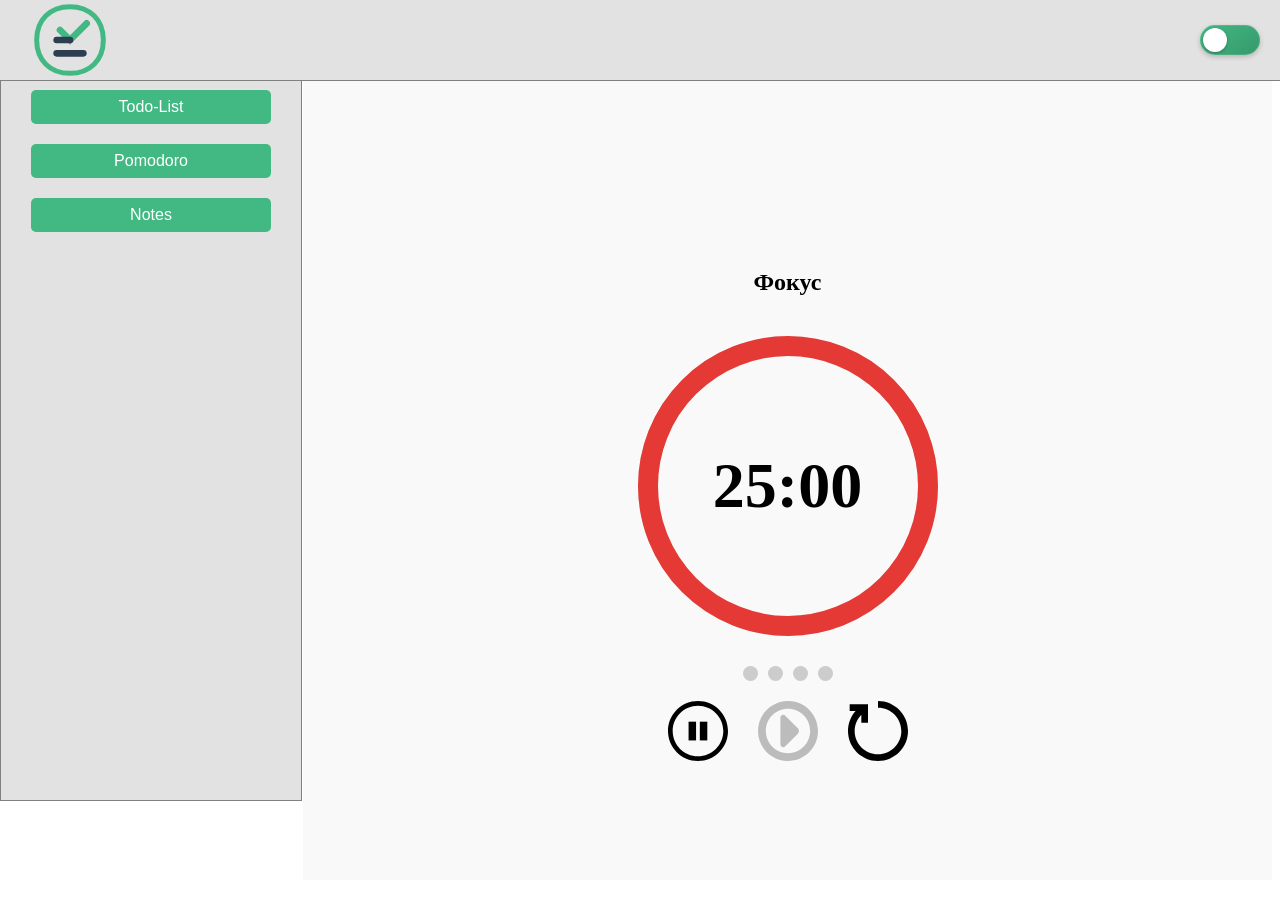
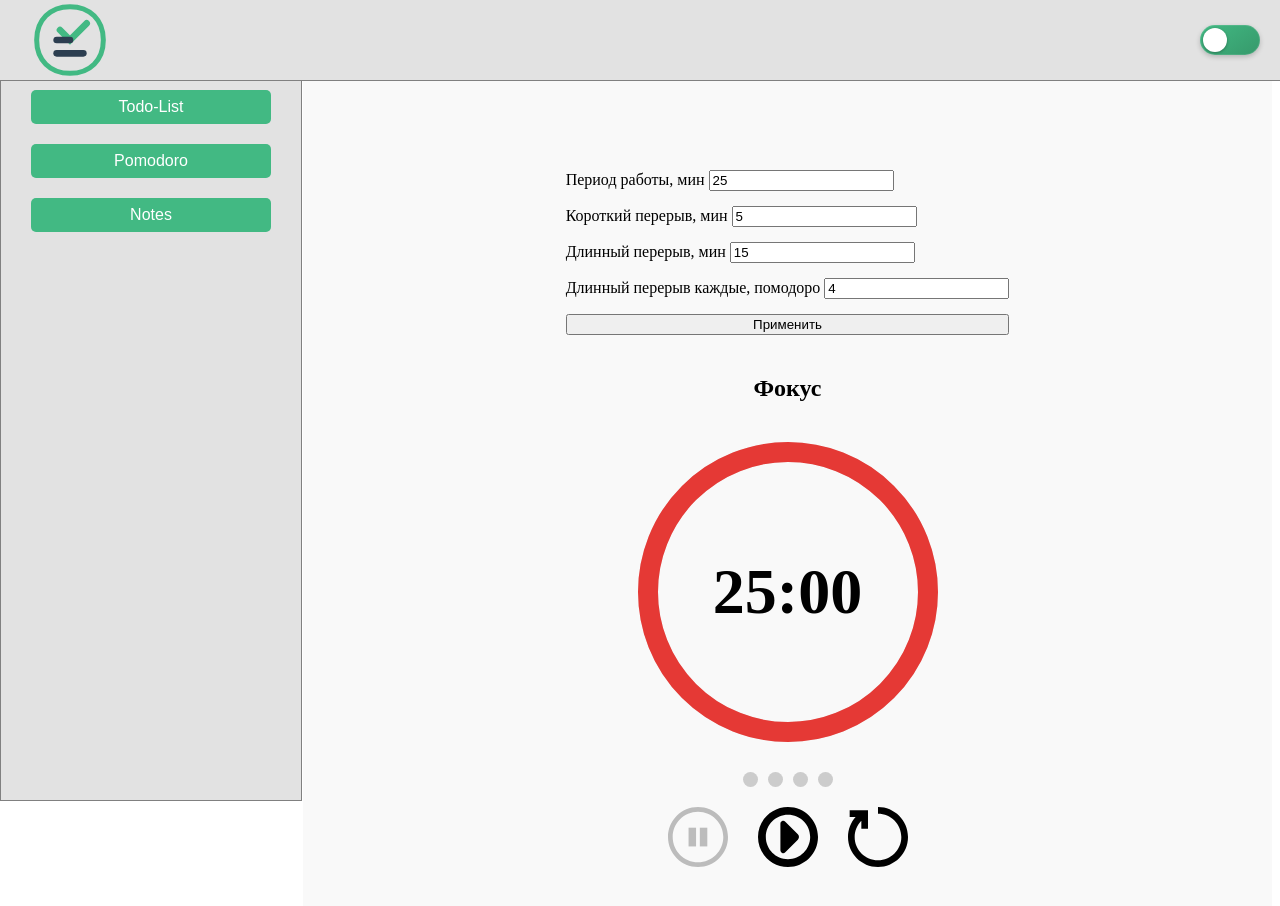
Before and after one commit to DmitryPetrakevich/vue3-Todo-List, a Vue app: page / in a window 1280 px wide. Both pictures are taken after a click on the button "Pomodoro". Shown: the top 906 px of the page. Built offline with nearby package versions, Linux system fonts and the light colour scheme.

Commit message:
добавил логику настройки помодоро

```diff
--- a/src/components/features/pomodoro/PomodoroControls.vue
+++ b/src/components/features/pomodoro/PomodoroControls.vue
@@ -3,7 +3,7 @@
 
 
         <svg fill="currentColor" version="1.1" id="Layer_1" xmlns="http://www.w3.org/2000/svg"
-            class="pomodoro-controls-btn" @click="store.start" :class="{ disabled: store.isRunning }"
+            class="pomodoro-controls-btn" @click="store.pause" :class="{ disabled: !store.isRunning }"
             xmlns:xlink="http://www.w3.org/1999/xlink" width="60px" height="60px" viewBox="0 0 512 512"
             enable-background="new 0 0 512 512" xml:space="preserve">
             <g>
@@ -17,7 +17,7 @@
         </svg>
 
         <svg fill="currentColor" version="1.1" id="Capa_1" xmlns="http://www.w3.org/2000/svg"
-            class="pomodoro-controls-btn" @click="store.pause" :class="{ disabled: !store.isRunning }"
+            class="pomodoro-controls-btn" @click="store.start" :class="{ disabled: store.isRunning }"
             xmlns:xlink="http://www.w3.org/1999/xlink" width="60px" height="60px" viewBox="0 0 46 46"
             xml:space="preserve">
             <g>
--- a/src/components/features/pomodoro/PomodoroSettings.vue
+++ b/src/components/features/pomodoro/PomodoroSettings.vue
@@ -1,11 +1,63 @@
 <template>
+    <div class="pomodoro-settings">
+        <div class="pomodoro-settings__container">
+            <label>
+                Период работы, мин
+                <input type="number" v-model.number="focus" />
+            </label>
+            <label>
+                Короткий перерыв, мин
+                <input type="number" v-model.number="shortBreak" />
+            </label>
+            <label>
+                Длинный перерыв, мин
+                <input type="number" v-model.number="longBreak" />
+            </label>
+            <label>
+                Длинный перерыв каждые, помодоро
+                <input type="number" v-model.number="sessionsBeforeLong" />
+            </label>
+
+            <button @click="applySettings"> Применить</button>
+
+
+
+        </div>
+
+    </div>
 
 </template>
 
-<script>
-export default {
-};
+<script setup>
+import { ref } from 'vue';
+import { usePomodoroStore } from '@/stores/pomodoroStore';
+
+
+const store = usePomodoroStore();
+
+const focus = ref(store.focusDuration / 60)
+const shortBreak = ref(store.shortBreakDuration / 60)
+const longBreak = ref(store.longBreakDuration / 60)
+const sessionsBeforeLong = ref(store.sessionsBeforeLongBreak)
+
+function applySettings() {
+    store.updateSettings({
+        focusDuration: focus.value,
+        shortBreakDuration: shortBreak.value,
+        longBreakDuration: longBreak.value,
+        sessionsBeforeLongBreak: sessionsBeforeLong
+    })
+
+}
+
 </script>
 
-<style scoped>
+<style scoped lang="less">
+.pomodoro-settings__container {
+    display: flex;
+    flex-direction: column;
+    gap: 15px;
+
+}
+
 </style>
--- a/src/components/features/pomodoro/PomodoroTimer.vue
+++ b/src/components/features/pomodoro/PomodoroTimer.vue
@@ -1,8 +1,9 @@
 <template>
     <div class="pomodoro-timer">
-        <h2>{{ store.mode === 'focus' ? 'Фокус' : store.mode === 'break' ? 'Перерыв' : 'Длинный перерыв'  }}</h2>
+      <PomodoroSettings />
+      <h2>{{ store.mode === 'focus' ? 'Фокус' : store.mode === 'break' ? 'Перерыв' : 'Длинный перерыв'  }}</h2>
 
-      <div class="circle-wrapper">
+        <div class="circle-wrapper">
         <svg width="300" height="300" class="progress-ring">
           <circle
             class="progress-ring__background"
@@ -38,6 +39,8 @@
       </div>
 
       <PomodoroControls />
+
+
     </div>
 </template>
 
@@ -45,6 +48,7 @@
 import { computed } from 'vue';
 import { usePomodoroStore } from '@/stores/pomodoroStore';
 import PomodoroControls from './PomodoroControls.vue';
+import PomodoroSettings from './PomodoroSettings.vue';
 
 const store = usePomodoroStore();
 
--- a/src/stores/pomodoroStore.js
+++ b/src/stores/pomodoroStore.js
@@ -12,6 +12,7 @@ export const usePomodoroStore = defineStore('pomodoro', {
         longBreakDuration: 15 * 60,
 
         focusSessionsCount: 0,
+        sessionsBeforeLongBreak: 4,
 
         intervalId: null,
     }),
@@ -68,7 +69,7 @@ export const usePomodoroStore = defineStore('pomodoro', {
             if (this.mode === 'focus') {
                 this.focusSessionsCount++;
 
-                if (this.focusSessionsCount % 4 === 0) {
+                if (this.focusSessionsCount % this.sessionsBeforeLongBreak === 0) {
                     this.switchMode('longBreak');
                 }
                 else {
@@ -79,6 +80,28 @@ export const usePomodoroStore = defineStore('pomodoro', {
                 this.switchMode('focus');
             }
             this.start();
+        },
+
+        updateSettings(newSettings) {
+            this.focusDuration = newSettings.focusDuration * 60;
+            this.shortBreakDuration = newSettings.shortBreakDuration * 60;
+            this.longBreakDuration = newSettings.longBreakDuration * 60;
+            this.sessionsBeforeLongBreak = newSettings.sessionsBeforeLongBreak;
+
+             if (!this.isRunning) {
+
+                switch (this.mode) {
+                    case 'focus':
+                    this.secondsLeft = this.focusDuration;
+                    break;
+                    case 'break':
+                    this.secondsLeft = this.shortBreakDuration;
+                    break;
+                    case 'longBreak':
+                    this.secondsLeft = this.longBreakDuration;
+                    break;
+                }
+                }
         }
     },
 
@@ -90,7 +113,7 @@ export const usePomodoroStore = defineStore('pomodoro', {
         },
 
         completedFocusDots: (state) => {
-            const total = 4; // до long break
+            const total = state.sessionsBeforeLongBreak; // до long break
             const count = state.focusSessionsCount % total;
             return Array.from({ length: total }, (_, i) => i < count);
         },
```
